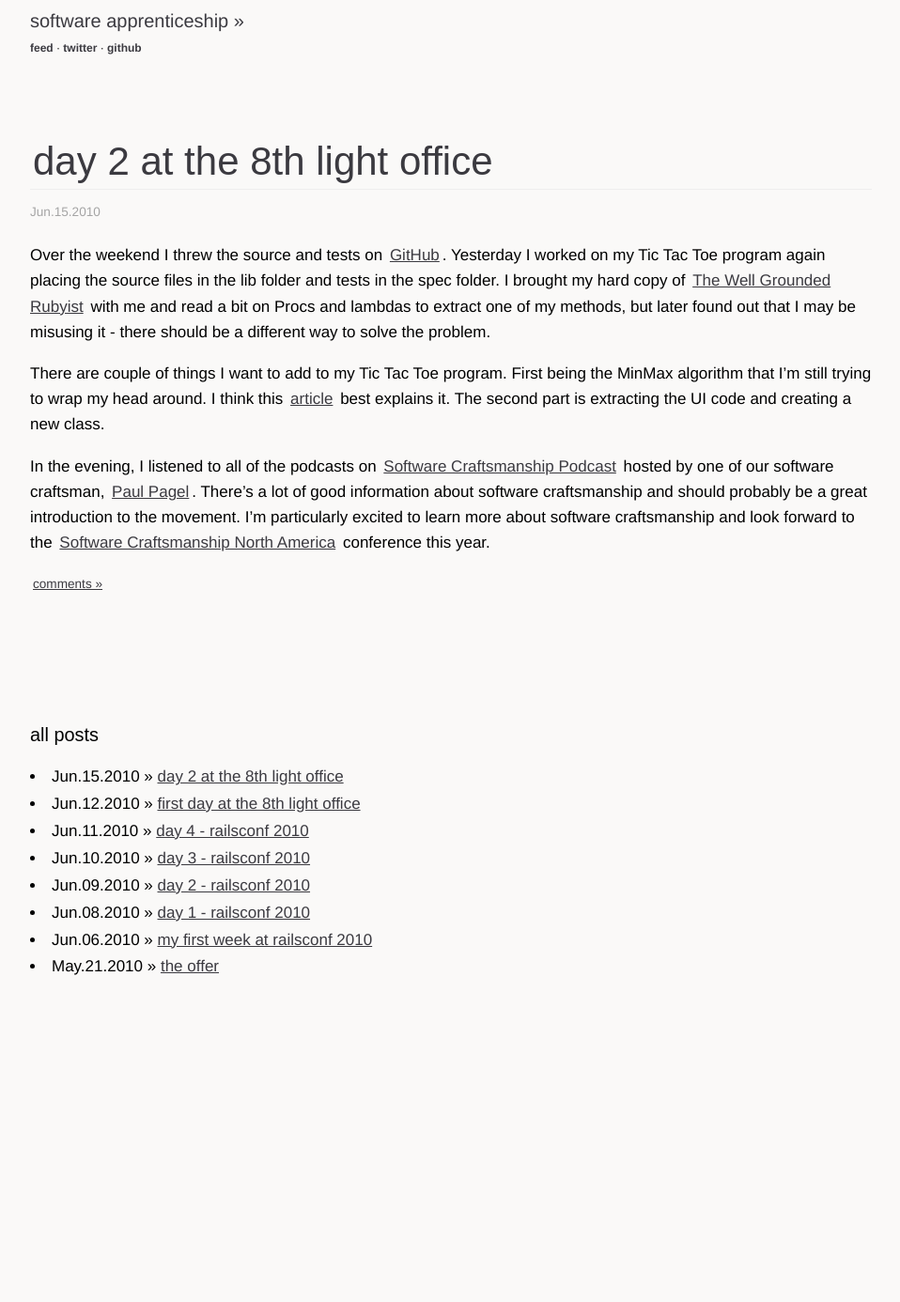
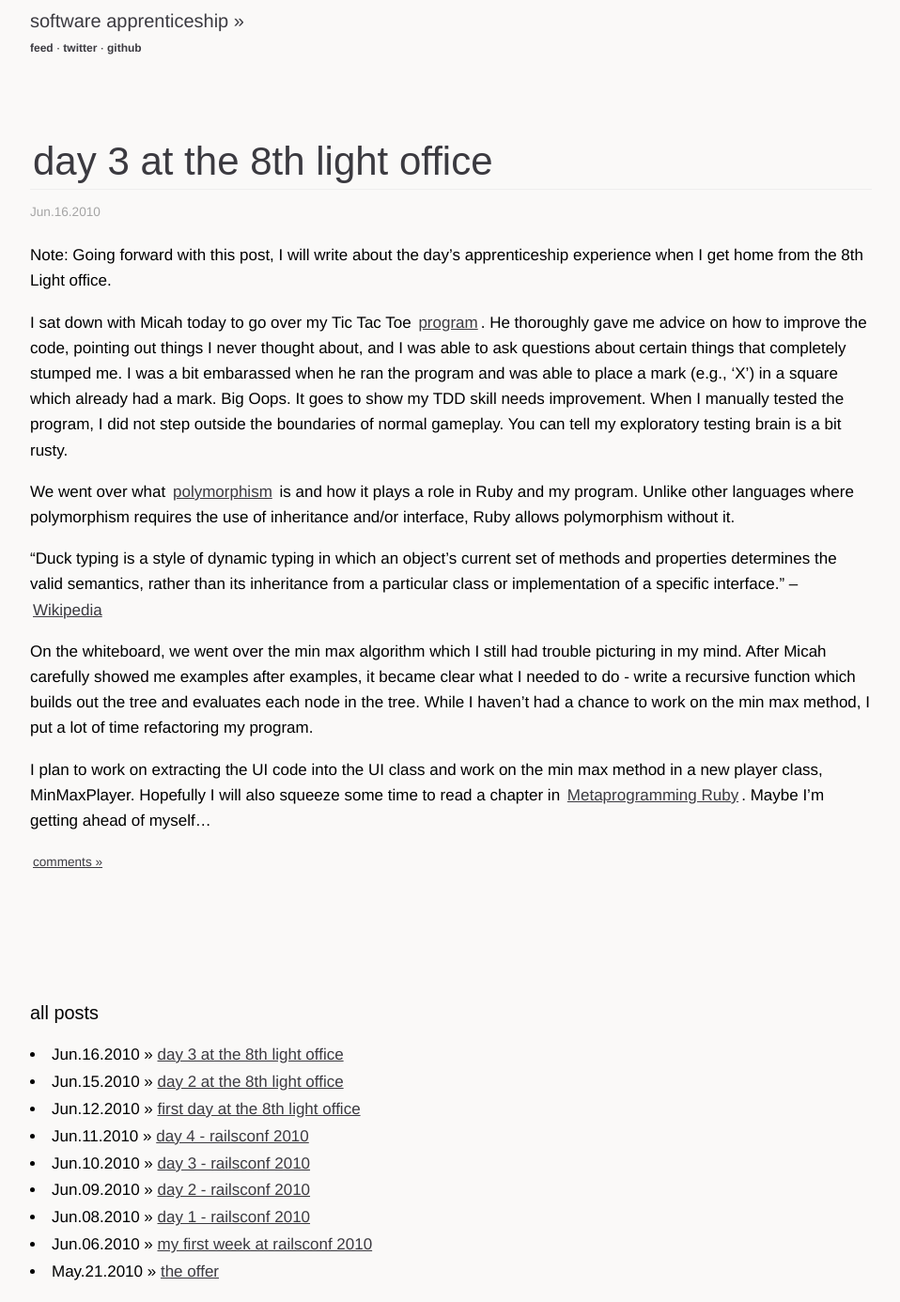
Before and after one commit to sl4m/skim.cc, a Jekyll site: the page built from index.html, in a window 1280 px wide. Shown: the whole page at 94% size, without its empty margins (160-1118 px from the left). Built offline with Jekyll 4.4.1, drawn with Linux system fonts in a browser that asks for light colours; before the commit the page ends 1061 px from its top, so only the background shows below that.

Commit message:
new post

```diff
--- a/_posts/2010-06-12-8th-light-office.markdown
+++ b/_posts/2010-06-12-8th-light-office.markdown
@@ -13,10 +13,7 @@ Micah gave a great tip on how to mock stdin/stdout.  Ruby has global variables $
 
 This is what HumanPlayer class looks like so far.
 
-{% highlight ruby %}
-require 'player'
-
-class HumanPlayer < Player
+{% highlight ruby %} require 'player' class HumanPlayer < Player
   attr_reader :type, :input, :output
 
   def initialize(piece, input, output)
--- /dev/null
+++ b/_posts/2010-06-15-day-3-at-the-8th-light-office.markdown
@@ -0,0 +1,20 @@
+---
+layout: post
+title: day 3 at the 8th light office
+date: 2010-06-15 20:00:00 -05:00
+categories:
+  -- software craftsmanship
+  -- ruby
+---
+
+Note: Going forward with this post, I will write about the day's apprenticeship experience when I get home from the 8th Light office.
+
+I sat down with Micah today to go over my Tic Tac Toe [program](http://github.com/sl4m/tic_tac_toe_ruby).  He thoroughly gave me advice on how to improve the code, pointing out things I never thought about, and I was able to ask questions about certain things that completely stumped me.  I was a bit embarassed when he ran the program and was able to place a mark (e.g., 'X') in a square which already had a mark.  Big Oops.  It goes to show my TDD skill needs improvement.  When I manually tested the program, I did not step outside the boundaries of normal gameplay.  You can tell my exploratory testing brain is a bit rusty.
+
+We went over what [polymorphism](http://en.wikipedia.org/wiki/Polymorphism_in_object-oriented_programming) is and how it plays a role in Ruby and my program.  Unlike other languages where polymorphism requires the use of inheritance and/or interface, Ruby allows polymorphism without it.
+
+"Duck typing is a style of dynamic typing in which an object's current set of methods and properties determines the valid semantics, rather than its inheritance from a particular class or implementation of a specific interface." -- [Wikipedia](http://en.wikipedia.org/wiki/Duck_typing)
+
+On the whiteboard, we went over the min max algorithm which I still had trouble picturing in my mind.  After Micah carefully showed me examples after examples, it became clear what I needed to do - write a recursive function which builds out the tree and evaluates each node in the tree.  While I haven't had a chance to work on the min max method, I put a lot of time refactoring my program.
+
+I plan to work on extracting the UI code into the UI class and work on the min max method in a new player class, MinMaxPlayer.  Hopefully I will also squeeze some time to read a chapter in [Metaprogramming Ruby](http://pragprog.com/titles/ppmetr/metaprogramming-ruby).  Maybe I'm getting ahead of myself...
```
Also changed, not shown: _posts/2010-06-15-day-2-at-the-8th-light-office.markdown (renamed from _posts/2010-06-15-day-2-at-the-8th-office.markdown).
